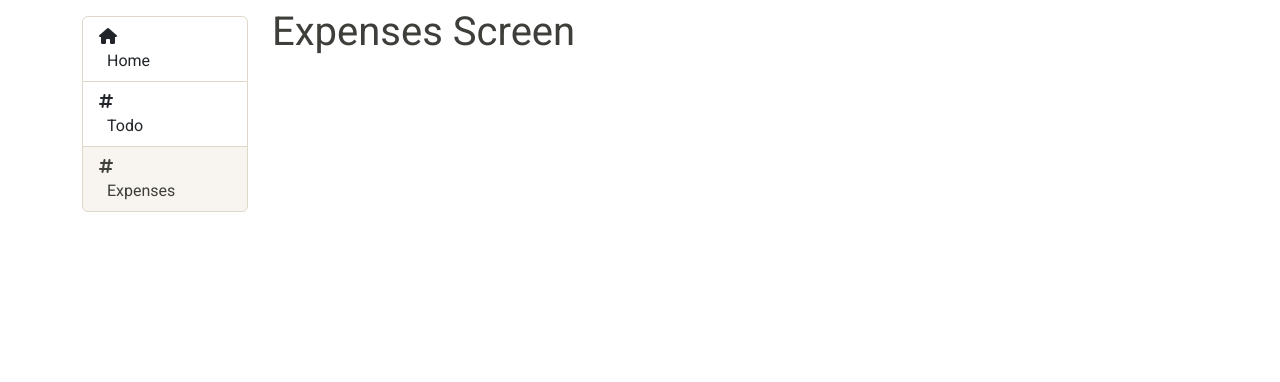
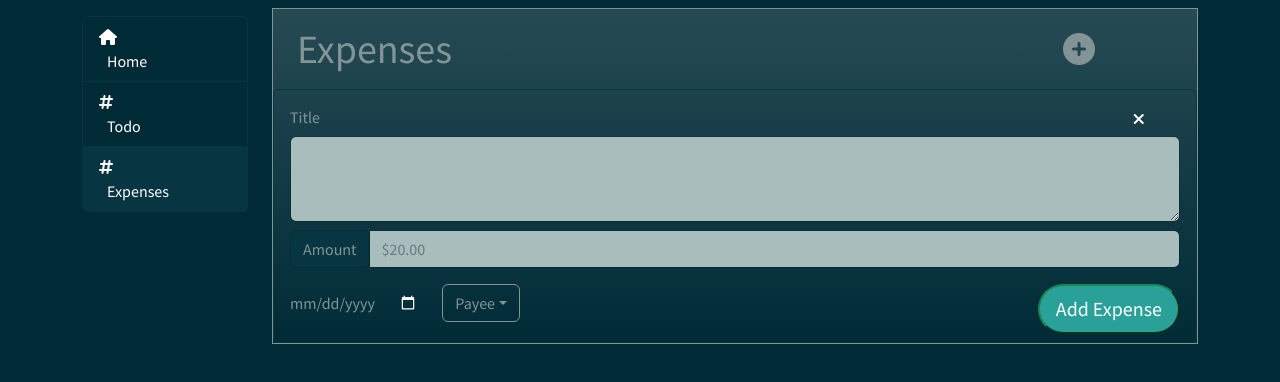
Before and after one commit to avantidorle/wd-client, a React (Create React App) app: page /famjam/expense in a window 1280 px wide. Shown: the top 382 px of the page. Built offline with nearby package versions, Linux system fonts and the light colour scheme.

Commit message:
expense tab changes

```diff
--- a/src/famjam/ExpensesScreen/index.js
+++ b/src/famjam/ExpensesScreen/index.js
@@ -1,8 +1,76 @@
+import React from 'react'
+import "https://cdn.jsdelivr.net/npm/bootstrap@5.0.2/dist/js/bootstrap.bundle.min.js";
+
 const ExpensesScreen = () => {
     return(
-        <>
-            <h1>Expenses Screen</h1>
-        </>
+        <div className="border border-secondary bg-gradient">
+            <div className="row mt-3">
+                <div className="col-10">
+                    <h1 className="ms-4">Expenses</h1>
+                </div>
+                <div className="col-2 mt-2">
+                   <i className="fa-solid fa-circle-plus fa-2x "/>
+                </div>
+            </div>
+
+            <div>
+
+
+            </div>
+                <div>
+                    <ul className="list-group mt-2">
+                        <li className="list-group-item">
+                            <div>
+                                <div className="row">
+                                    <div className="col-11">
+                                    <input type="text" className="form-control-plaintext bg-transparent" value="Title"/>
+                                    </div>
+                                    <div className="col-1 mt-2"><button className="bg-transparent border-0"><i className="fa-solid fa-xmark" /></button></div>
+                                </div>
+                                <div>
+                                    <textarea className="form-control" rows="3"></textarea>
+                                </div>
+                                <div className="mt-2">
+                                    <div className="input-group mb-3">
+                                        <div className="input-group-prepend">
+                                            <span className="input-group-text" id="basic-addon1">Amount</span>
+                                        </div>
+                                        <input type="text" className="form-control" placeholder="$20.00"
+                                               aria-label="Username" aria-describedby="basic-addon1"/>
+                                    </div>
+                                </div>
+
+                                <div className="row mt-2">
+                                    <div className="col-2 ">
+                                        <input type="date" className="form-control-plaintext "/>
+                                    </div>
+
+                                    <div className="dropdown col-5">
+                                        <button className="btn btn-transparent dropdown-toggle border border-secondary" type="button"
+                                                id="dropdownMenuButton1" data-bs-toggle="dropdown"
+                                                aria-expanded="false">
+                                            Payee
+                                        </button>
+                                        <ul className="dropdown-menu" aria-labelledby="dropdownMenuButton1">
+                                            <li><input className="form-check-input ms-2" type="checkbox" value=""
+                                                       id="flexCheckChecked"/>
+                                                <label className="form-check-label ms-1" htmlFor="flexCheckChecked">
+                                                    User 1
+                                                </label>
+                                            </li>
+                                        </ul>
+                                    </div>
+
+                                    <div className="col-1"></div>
+                                    <div className="col-4">
+                                        <button type="submit" className="rounded-pill btn-success btn-lg float-end"> Add Expense </button>
+                                    </div>
+                                </div>
+                            </div>
+                        </li>
+                    </ul>
+                </div>
+            </div>
     );
 }
 
--- a/src/famjam/css/index.css
+++ b/src/famjam/css/index.css
@@ -1,3 +1,3 @@
 @import url('https://cdnjs.cloudflare.com/ajax/libs/font-awesome/6.0.0/css/all.min.css');
 @import url('https://cdn.jsdelivr.net/npm/bootstrap@5.1.3/dist/css/bootstrap.min.css');
-@import url('https://bootswatch.com/5/sandstone/bootstrap.min.css');
+@import url('https://bootswatch.com/5/solar/bootstrap.min.css');
```
